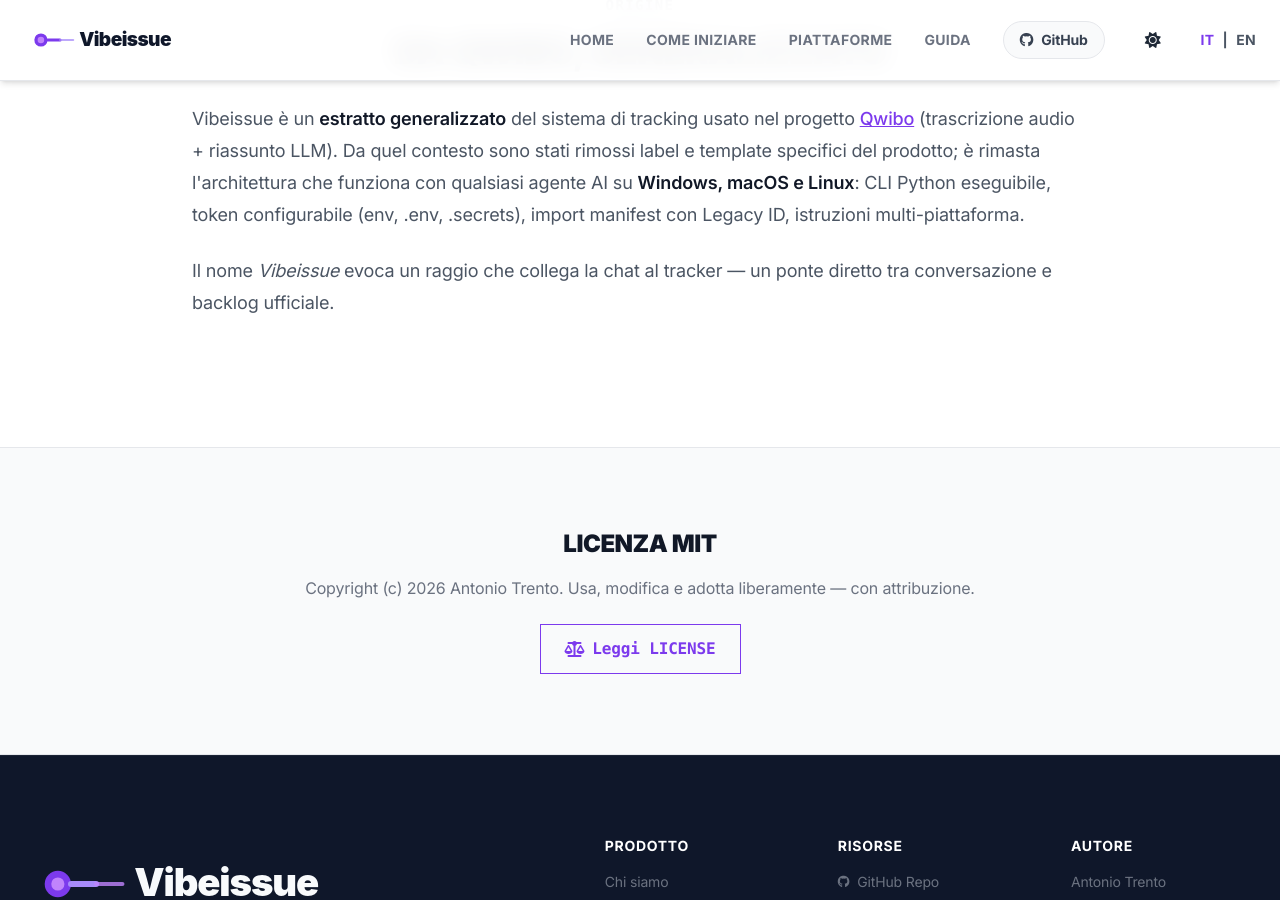
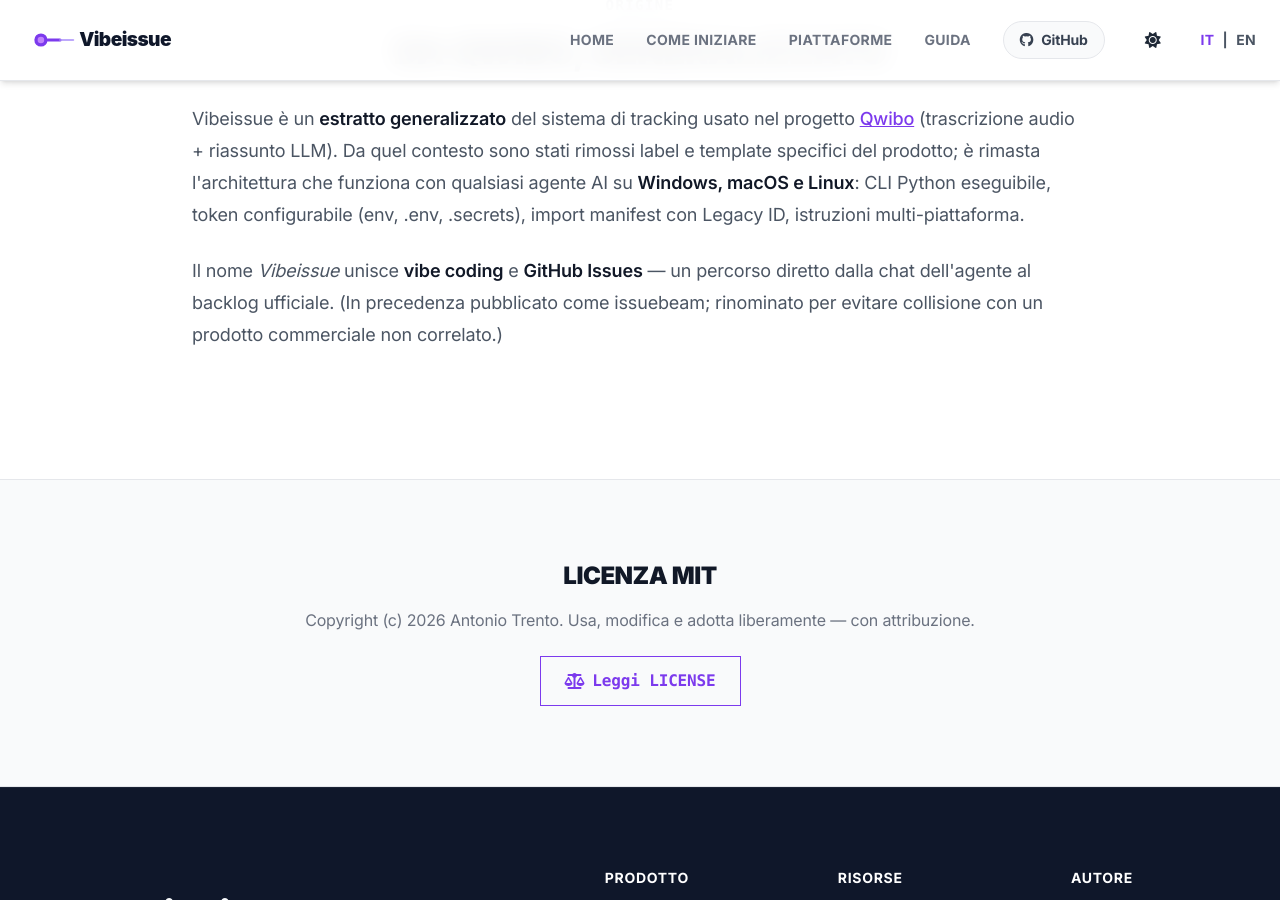
Before and after one commit to vibeissue/vibeissue.github.io, a Jekyll site: the page built from it/about.html, in a window 1280 px wide and 900 px high, scrolled down 692 px. Built offline with Jekyll 4.4.1, drawn with Linux system fonts in a browser that asks for light colours; nearby versions of some CDN libraries.

Commit message:
edit copy

```diff
--- a/_layouts/default.html
+++ b/_layouts/default.html
@@ -227,7 +227,7 @@
                 linear-gradient(to bottom, rgba(167, 139, 250, 0.08) 1px, transparent 1px);
         }
 
-        /* Gradient text — violet beam */
+        /* Gradient text — violet brand */
         .gradient-text {
             background: linear-gradient(135deg, #7c3aed 0%, #c084fc 100%);
             -webkit-background-clip: text;
--- a/en/about.html
+++ b/en/about.html
@@ -44,7 +44,7 @@
                 Vibeissue is a <strong>generalized extract</strong> of the tracking system used in the <a href="https://github.com/qwibo/qwibo" class="text-brand-purple hover:underline" target="_blank" rel="noopener">Qwibo</a> project (audio transcription + LLM summarization). Product-specific labels and templates were removed; what remains is the architecture that works with any AI agent on <strong>Windows, macOS, and Linux</strong>: runnable Python CLI, flexible token setup (env, .env, .secrets), import manifest with Legacy ID, multi-platform instructions.
             </p>
             <p>
-                The name <em>Vibeissue</em> evokes a beam connecting chat to the tracker — a direct bridge between conversation and the official backlog.
+                The name <em>Vibeissue</em> blends <strong>vibe coding</strong> and <strong>GitHub Issues</strong> — a direct path from agent chat to the official backlog. (Previously published as issuebeam; renamed to avoid collision with an unrelated commercial product.)
             </p>
         </div>
     </div>
--- a/en/index.html
+++ b/en/index.html
@@ -148,8 +148,8 @@
 
 <section class="py-32 px-6 bg-[#0a0a0a] text-white border-y border-white/10">
     <div class="max-w-4xl mx-auto text-center">
-        <h2 class="text-5xl lg:text-6xl font-black font-display mb-6 uppercase tracking-tight">Ready to beam issues?</h2>
-        <p class="text-xl text-gray-400 mb-10">Clone the repo, configure token and slug, apply labels. Then open your preferred AI agent and report a real bug — watch it land on GitHub.</p>
+        <h2 class="text-5xl lg:text-6xl font-black font-display mb-6 uppercase tracking-tight">Ready to track from chat?</h2>
+        <p class="text-xl text-gray-400 mb-10">Clone the repo, set token and slug, apply labels. Then open your AI agent, report a real bug, and watch it land on GitHub Issues.</p>
         <div class="flex justify-center gap-4 flex-wrap">
             <a href="{{ site.cta.github_url }}"
                 class="inline-flex items-center justify-center gap-2 px-8 py-4 bg-brand-purple text-white font-bold font-mono hover:bg-brand-pink transition-colors"
--- a/it/about.html
+++ b/it/about.html
@@ -44,7 +44,7 @@
                 Vibeissue è un <strong>estratto generalizzato</strong> del sistema di tracking usato nel progetto <a href="https://github.com/qwibo/qwibo" class="text-brand-purple hover:underline" target="_blank" rel="noopener">Qwibo</a> (trascrizione audio + riassunto LLM). Da quel contesto sono stati rimossi label e template specifici del prodotto; è rimasta l'architettura che funziona con qualsiasi agente AI su <strong>Windows, macOS e Linux</strong>: CLI Python eseguibile, token configurabile (env, .env, .secrets), import manifest con Legacy ID, istruzioni multi-piattaforma.
             </p>
             <p>
-                Il nome <em>Vibeissue</em> evoca un raggio che collega la chat al tracker — un ponte diretto tra conversazione e backlog ufficiale.
+                Il nome <em>Vibeissue</em> unisce <strong>vibe coding</strong> e <strong>GitHub Issues</strong> — un percorso diretto dalla chat dell'agente al backlog ufficiale. (In precedenza pubblicato come issuebeam; rinominato per evitare collisione con un prodotto commerciale non correlato.)
             </p>
         </div>
     </div>
--- a/it/index.html
+++ b/it/index.html
@@ -148,8 +148,8 @@
 
 <section class="py-32 px-6 bg-[#0a0a0a] text-white border-y border-white/10">
     <div class="max-w-4xl mx-auto text-center">
-        <h2 class="text-5xl lg:text-6xl font-black font-display mb-6 uppercase tracking-tight">Pronto a beamare le issue?</h2>
-        <p class="text-xl text-gray-400 mb-10">Clona il repo, configura token e slug, applica le label. Poi apri il tuo agente AI preferito e segnala un bug vero — guarda se finisce su GitHub.</p>
+        <h2 class="text-5xl lg:text-6xl font-black font-display mb-6 uppercase tracking-tight">Pronto a tracciare dalla chat?</h2>
+        <p class="text-xl text-gray-400 mb-10">Clona il repo, configura token e slug, applica le label. Poi apri il tuo agente AI, segnala un bug vero e guardalo arrivare su GitHub Issues.</p>
         <div class="flex justify-center gap-4 flex-wrap">
             <a href="{{ site.cta.github_url }}"
                 class="inline-flex items-center justify-center gap-2 px-8 py-4 bg-brand-purple text-white font-bold font-mono hover:bg-brand-pink transition-colors"
```
Also changed, not shown: assets/images/logo/README.md (+1 -1 lines), assets/images/logo/logo-horizontal-dark.svg, assets/images/logo/logo-horizontal-light.svg, assets/images/logo/logo/logo-horizontal-dark.svg, assets/images/logo/logo/logo-horizontal-light.svg.
